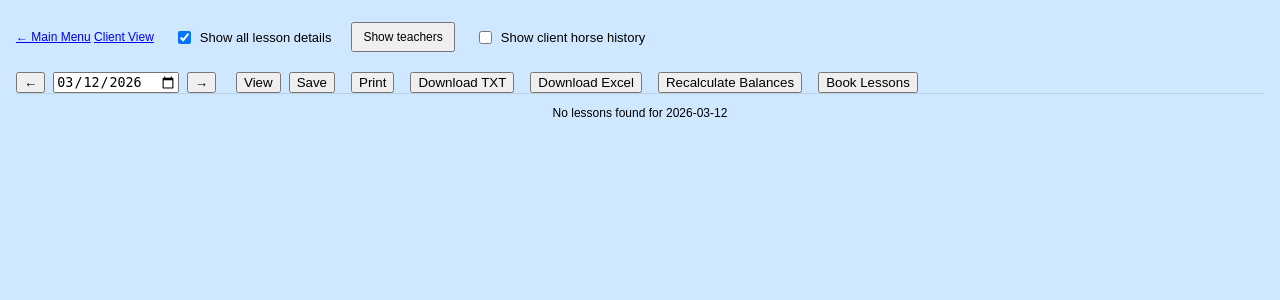
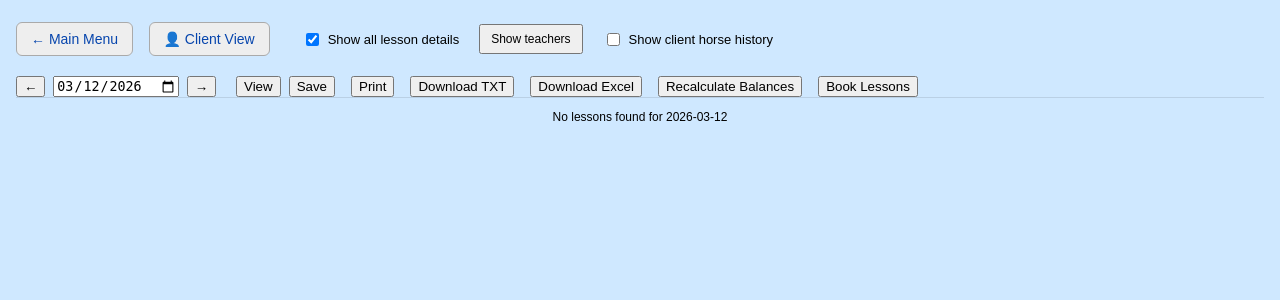
Before and after one commit to blackmustangsally1970-prog/CherbonApp, a Flask app: page /lessons_by_date in a window 1280 px wide. Shown: the top 300 px of the page. Run offline with Flask 3, Linux system fonts and the light colour scheme; some libraries are stand-ins or nearby versions.

Commit message:
Add menu-btn CSS to lessons_by_date

```diff
--- a/templates/lessons_by_date.html
+++ b/templates/lessons_by_date.html
@@ -649,6 +649,25 @@ select.teacher-dropdown {
     width: 100%;
 }
 
+/* Reusable button style (same as index menu buttons) */
+.menu-btn {
+    display: inline-block;
+    background: #eee;
+    border: 1px solid #aaa;
+    padding: 8px 14px;
+    border-radius: 6px;
+    font-size: 14px;
+    color: #0645AD;
+    text-decoration: none;
+    transition: background 0.2s ease, box-shadow 0.2s ease;
+    margin-right: 12px;
+}
+
+.menu-btn:hover {
+    background: #ddd;
+    text-decoration: none;
+    box-shadow: 0 2px 4px rgba(0,0,0,0.15);
+}
 
 
 
@@ -678,10 +697,11 @@ select.teacher-dropdown {
 
 
 <div style="margin-bottom:0; display:flex; gap:12px; align-items:center;" class="no-print" id="top-controls">
-  <div style="white-space:nowrap;">
-    <a href="{{ url_for('index') }}">← Main Menu</a>
-    <a href="/client_view">Client View</a>
-  </div>
+<div style="white-space:nowrap;" class="no-print">
+    <a href="{{ url_for('index') }}" class="menu-btn">← Main Menu</a>
+    <a href="{{ url_for('client_view') }}" class="menu-btn">👤 Client View</a>
+</div>
+
 
 
   <label style="display:inline-flex; align-items:center; gap:6px; margin-left:8px;">
```
